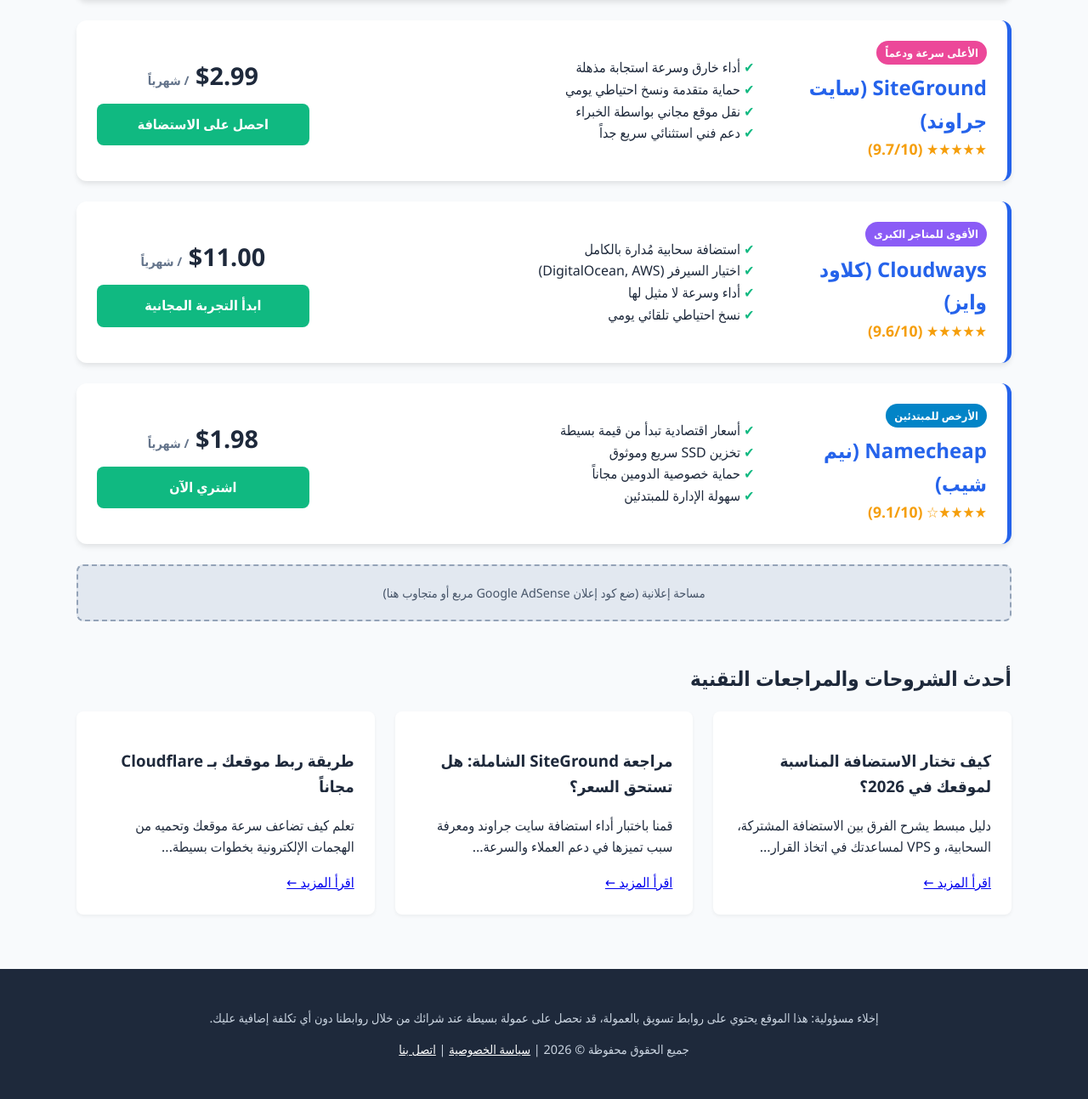
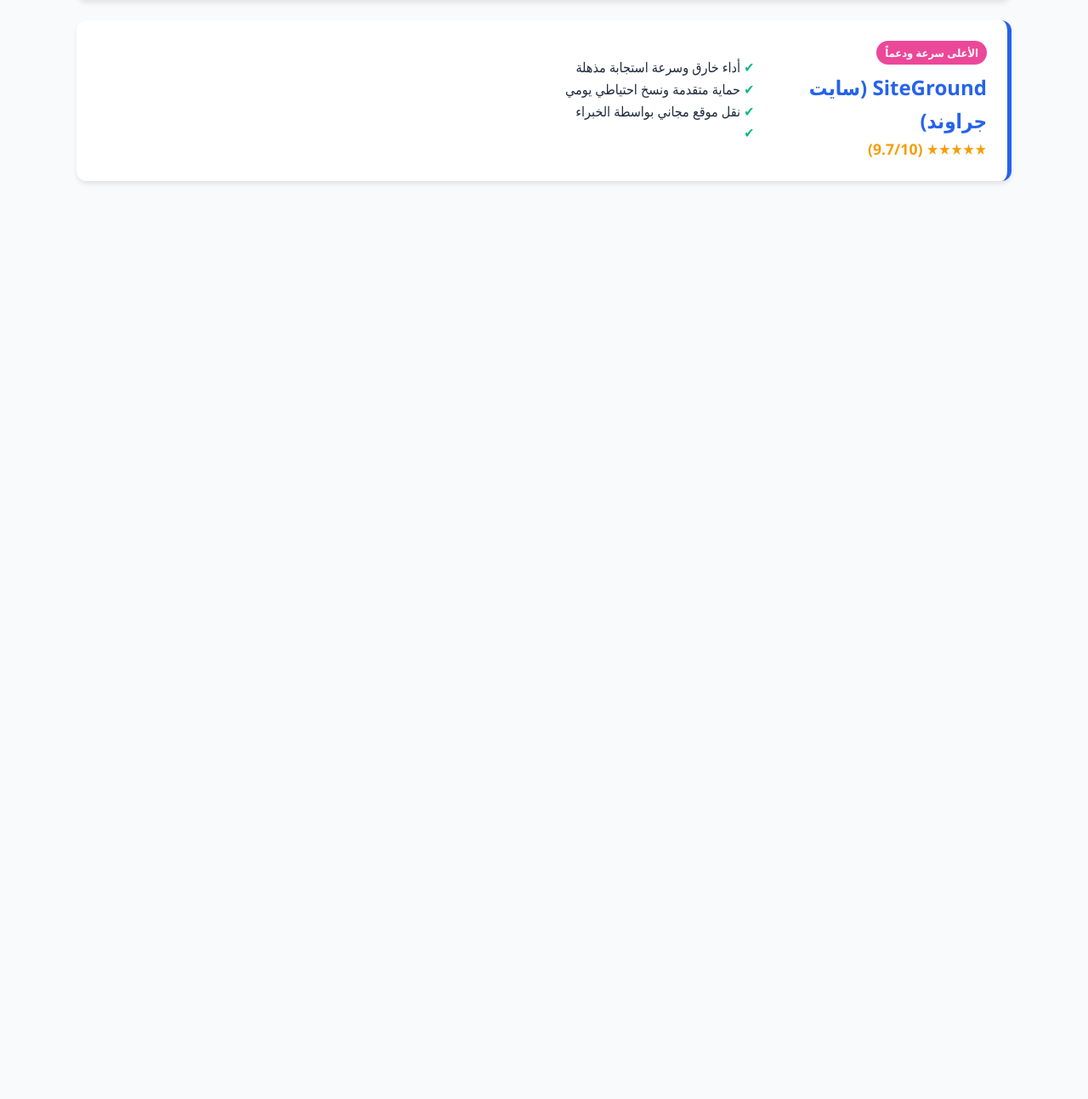
Before and after one commit to fhyda1401/-_-, a plain HTML site: page index.html in a window 1280 px wide. Shown: the part 669-1962 px from the top of the page at 85% size. After the commit the page ends 914 px from the top, so only its background shows below. Drawn offline with Linux system fonts and the light colour scheme.

Commit message:
Update index.html with tracking script and links
Added Impact.com tracking script and updated affiliate links for Bluehost. Removed outdated hosting options and comments.

```diff
--- a/index.html
+++ b/index.html
@@ -4,6 +4,10 @@
     <meta charset="UTF-8">
     <meta name="viewport" content="width=device-width, initial-scale=1.0">
     <title>دليل الاستضافات الشامل | مقارنة أفضل شركات الاستضافة 2026</title>
+
+    <!-- كود تتبع وتحويل روابط Impact.com المضاف حديثاً -->
+    <script type="text/javascript">(function(i,m,p,a,c,t){c.ire_o=p;c[p]=c[p]||function(){(c[p].a=c[p].a||[]).push(arguments)};t=a.createElement(m);var z=a.getElementsByTagName(m)[0];t.async=1;t.src=i;z.parentNode.insertBefore(t,z)})('https://utt.impactcdn.com/P-A8227073-8995-440e-91b1-87f338e69ece1.js','script','impactStat',document,window);impactStat('transformLinks');impactStat('trackImpression');</script>
+
     <style>
         :root {
             --primary: #2563eb;
@@ -164,7 +168,7 @@
         </div>
     </div>
 
-    <!-- 2. بلوهوست -->
+    <!-- 2. بلوهوست (سيتم تحويل رابطه تلقائياً عبر سكربت Impact) -->
     <div class="hosting-card">
         <div class="company-info">
             <span class="badge" style="background:#3b82f6;">الأفضل لووردبريس</span>
@@ -181,11 +185,11 @@
         </div>
         <div class="cta-box">
             <div class="price">$2.95 <span>/ شهرياً</span></div>
-            <a href="https://YOUR-BLUEHOST-AFFILIATE-LINK.com" target="_blank" rel="nofollow sponsored" class="btn-affiliate">زيارة الموقع الرسمي</a>
+            <a href="https://www.bluehost.com" target="_blank" rel="nofollow sponsored" class="btn-affiliate">زيارة الموقع الرسمي</a>
         </div>
     </div>
 
-    <!-- 3. سايت جراوند (الجديدة) -->
+    <!-- 3. سايت جراوند -->
     <div class="hosting-card">
         <div class="company-info">
             <span class="badge" style="background:#ec4899;">الأعلى سرعة ودعماً</span>
@@ -197,92 +201,4 @@
                 <li>أداء خارق وسرعة استجابة مذهلة</li>
                 <li>حماية متقدمة ونسخ احتياطي يومي</li>
                 <li>نقل موقع مجاني بواسطة الخبراء</li>
-                <li>دعم فني استثنائي سريع جداً</li>
-            </ul>
-        </div>
-        <div class="cta-box">
-            <div class="price">$2.99 <span>/ شهرياً</span></div>
-            <!-- استبدل الرابط برابط أفليت SiteGround المباشر -->
-            <a href="https://YOUR-SITEGROUND-AFFILIATE-LINK.com" target="_blank" rel="nofollow sponsored" class="btn-affiliate">احصل على الاستضافة</a>
-        </div>
-    </div>
-
-    <!-- 4. كلاود وايز -->
-    <div class="hosting-card">
-        <div class="company-info">
-            <span class="badge" style="background:#8b5cf6;">الأقوى للمتاجر الكبرى</span>
-            <h2>Cloudways (كلاود وايز)</h2>
-            <div class="rating">★★★★★ (9.6/10)</div>
-        </div>
-        <div class="features">
-            <ul>
-                <li>استضافة سحابية مُدارة بالكامل</li>
-                <li>اختيار السيرفر (DigitalOcean, AWS)</li>
-                <li>أداء وسرعة لا مثيل لها</li>
-                <li>نسخ احتياطي تلقائي يومي</li>
-            </ul>
-        </div>
-        <div class="cta-box">
-            <div class="price">$11.00 <span>/ شهرياً</span></div>
-            <a href="https://YOUR-CLOUDWAYS-AFFILIATE-LINK.com" target="_blank" rel="nofollow sponsored" class="btn-affiliate">ابدأ التجربة المجانية</a>
-        </div>
-    </div>
-
-    <!-- 5. نيم شيب (الجديدة) -->
-    <div class="hosting-card">
-        <div class="company-info">
-            <span class="badge" style="background:#0284c7;">الأرخص للمبتدئين</span>
-            <h2>Namecheap (نيم شيب)</h2>
-            <div class="rating">★★★★☆ (9.1/10)</div>
-        </div>
-        <div class="features">
-            <ul>
-                <li>أسعار اقتصادية تبدأ من قيمة بسيطة</li>
-                <li>تخزين SSD سريع وموثوق</li>
-                <li>حماية خصوصية الدومين مجاناً</li>
-                <li>سهولة الإدارة للمبتدئين</li>
-            </ul>
-        </div>
-        <div class="cta-box">
-            <div class="price">$1.98 <span>/ شهرياً</span></div>
-            <!-- استبدل الرابط برابط أفليت Namecheap من Impact.com أو CJ -->
-            <a href="https://YOUR-NAMECHEAP-AFFILIATE-LINK.com" target="_blank" rel="nofollow sponsored" class="btn-affiliate">اشتري الآن</a>
-        </div>
-    </div>
-
-    <!-- مساحة إعلانية وسطى -->
-    <div class="ad-banner">
-        مساحة إعلانية (ضع كود إعلان Google AdSense مربع أو متجاوب هنا)
-    </div>
-
-    <!-- قسم المقالات -->
-    <section class="blog-section">
-        <h2>أحدث الشروحات والمراجعات التقنية</h2>
-        <div class="blog-grid">
-            <div class="blog-card">
-                <h3>كيف تختار الاستضافة المناسبة لموقعك في 2026؟</h3>
-                <p>دليل مبسط يشرح الفرق بين الاستضافة المشتركة، السحابية، و VPS لمساعدتك في اتخاذ القرار...</p>
-                <a href="#">اقرأ المزيد ←</a>
-            </div>
-            <div class="blog-card">
-                <h3>مراجعة SiteGround الشاملة: هل تستحق السعر؟</h3>
-                <p>قمنا باختبار أداء استضافة سايت جراوند ومعرفة سبب تميزها في دعم العملاء والسرعة...</p>
-                <a href="#">اقرأ المزيد ←</a>
-            </div>
-            <div class="blog-card">
-                <h3>طريقة ربط موقعك بـ Cloudflare مجاناً</h3>
-                <p>تعلم كيف تضاعف سرعة موقعك وتحميه من الهجمات الإلكترونية بخطوات بسيطة...</p>
-                <a href="#">اقرأ المزيد ←</a>
-            </div>
-        </div>
-    </section>
-
-</div>
-
-<footer>
-    <p>إخلاء مسؤولية: هذا الموقع يحتوي على روابط تسويق بالعمولة، قد نحصل على عمولة بسيطة عند شرائك من خلال روابطنا دون أي تكلفة إضافية عليك.</p>
-    <p>جميع الحقوق محفوظة &copy; 2026 | <a href="#" style="color:#fff;">سياسة الخصوصية</a> | <a href="#" style="color:#fff;">اتصل بنا</a></p>
-</footer>
-
-</body>
-</html>
+                <li>
```
